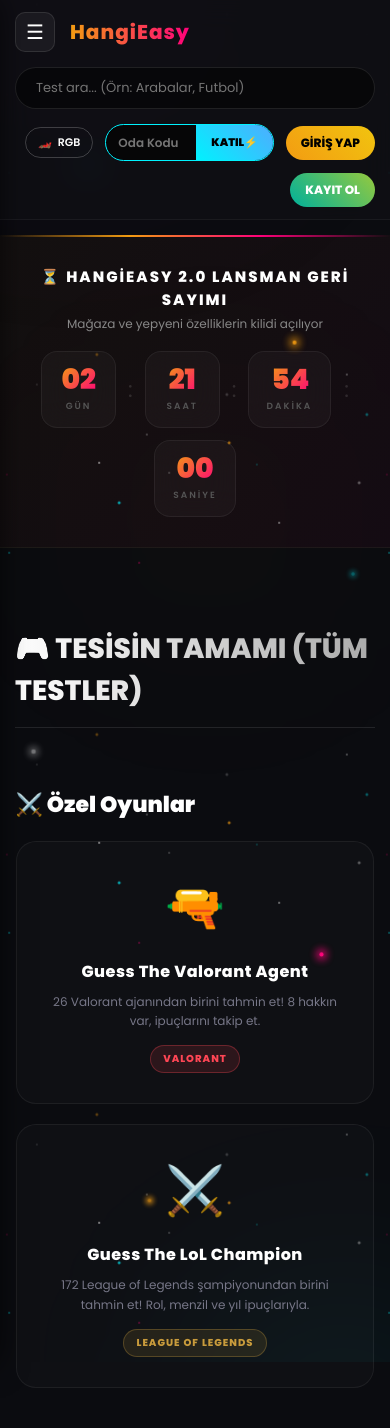
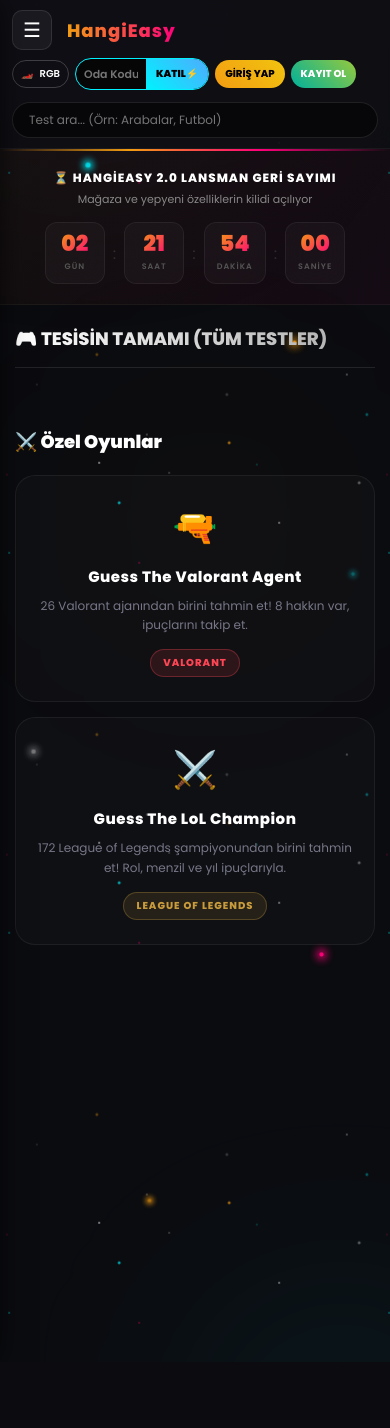
Before and after one commit to onurcakal0/hangieasy-game, a Flask app: page /dashboard in a window 390 px wide. After the commit the page ends 1324 px from the top, so only its background shows below. Run offline with Flask 3, Linux system fonts and the light colour scheme; data that the repository does not hold is empty.

Commit message:
fix: dashboard mobil uyumluluk - navbar, user-bar, countdown, oyun grid, ozel oyunlar, modal tamamen responsive

```diff
--- a/templates/dashboard.html
+++ b/templates/dashboard.html
@@ -317,18 +317,60 @@
 
         /* 📱 MOBİL UYUM */
         @media (max-width: 768px) {
-            .navbar { padding: 12px 15px; }
-            .logo { font-size: 20px; }
-            .karsilama h1 { font-size: 28px; }
-            .karsilama p { font-size: 14px; }
-            .icerik { margin-left: 0; padding: 80px 15px 30px; }
-            .oyun-grid { grid-template-columns: 1fr; gap: 20px; }
+            /* NAVBAR */
+            .navbar { padding: 10px 12px; gap: 8px; }
+            .logo { font-size: 18px; }
+            .arama-kiti { order: 3; flex: 0 0 100%; min-width: 100%; max-width: 100%; margin-top: 4px; }
+            .arama-kiti input { padding: 8px 16px; font-size: 12px; }
+            .sag-menu { gap: 6px; }
+            .profil-btn { padding: 6px 10px; font-size: 10px; }
+            .stealth-btn { padding: 5px 8px; font-size: 10px; }
+            .cuzdan-kapsulu { border-radius: 20px; }
+            .cuzdan-kapsulu input[name="oda_kodu"] { width: 70px !important; font-size: 11px !important; padding: 6px 8px !important; }
+            .cuzdan-kapsulu button[type="submit"] { padding: 7px 10px !important; font-size: 10px !important; }
+
+            /* USER BAR */
+            .user-bar { padding: 6px 12px; top: auto; position: relative; justify-content: center; gap: 6px; }
+            .ub-pill { padding: 5px 10px; font-size: 10px; }
+
+            /* COUNTDOWN */
+            .dashboard-countdown { padding: 20px 15px; }
+            .dc-title { font-size: 12px; letter-spacing: 1px; }
+            .dc-subtitle { font-size: 11px; margin-bottom: 14px; }
+            .dc-timer { gap: 8px; }
+            .dc-box { min-width: 60px; padding: 10px 12px; border-radius: 12px; }
+            .dc-box span { font-size: 22px; }
+            .dc-box .label { font-size: 8px; letter-spacing: 1px; }
+            .dc-sep { font-size: 16px; }
+
+            /* SLIDER / GURUR */
+            .gurur-vitrini { padding: 15px; }
+            .gurur-baslik { font-size: 14px; flex-direction: column; gap: 5px; }
+            .slide-baslik { font-size: 20px; }
+
+            /* OYUN GRID */
+            .icerik { padding: 20px 15px 30px; }
+            .vitrin-basligi { font-size: 18px; }
+            .oyun-grid { grid-template-columns: 1fr; gap: 15px; }
             .kart-icerik { padding: 15px; }
-            .modal-buton-grubu { flex-direction: column; gap: 10px; }
+            .kart-baslik { font-size: 14px; }
+            .kart-aciklama { font-size: 12px; }
+
+            /* ÖZEL OYUNLAR */
+            .ozel-oyunlar { padding: 0 15px 30px; }
+            .ozel-baslik { font-size: 18px; }
+            .ozel-grid { grid-template-columns: 1fr; gap: 15px; }
+            .ozel-kart { padding: 24px 20px; }
+            .ozel-ikon { font-size: 36px; margin-bottom: 10px; }
+            .ozel-kart h3 { font-size: 15px; }
+
+            /* MODAL */
+            .modal-kutu { width: 95%; margin: 20px auto; border-radius: 16px; }
+            .modal-kapak { height: 180px; }
+            .modal-icerik-alani { padding: 15px; }
+            .modal-baslik { font-size: 18px; }
+            .modal-buton-grubu { flex-direction: column; gap: 8px; }
             .btn-aksiyon { font-size: 12px; padding: 12px; }
-            .dashboard-countdown { margin-top: 15px; flex-direction: column; text-align: center; }
-            .kullanici-paneli { flex-wrap: wrap; justify-content: center; gap: 8px; }
-            .kullanici-paneli a { font-size: 11px; padding: 6px 10px; }
         }
     </style>
 </head>
```
